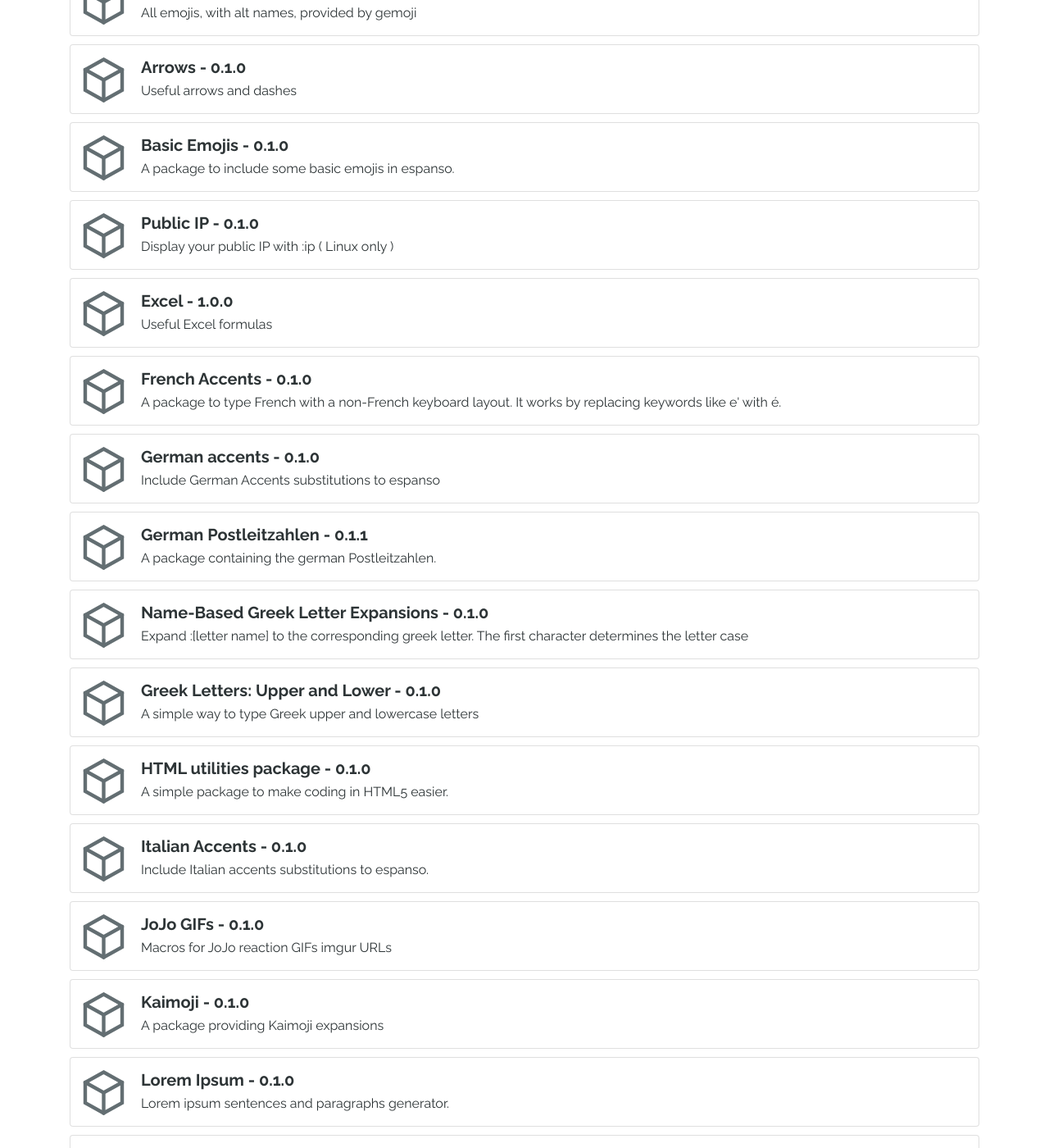
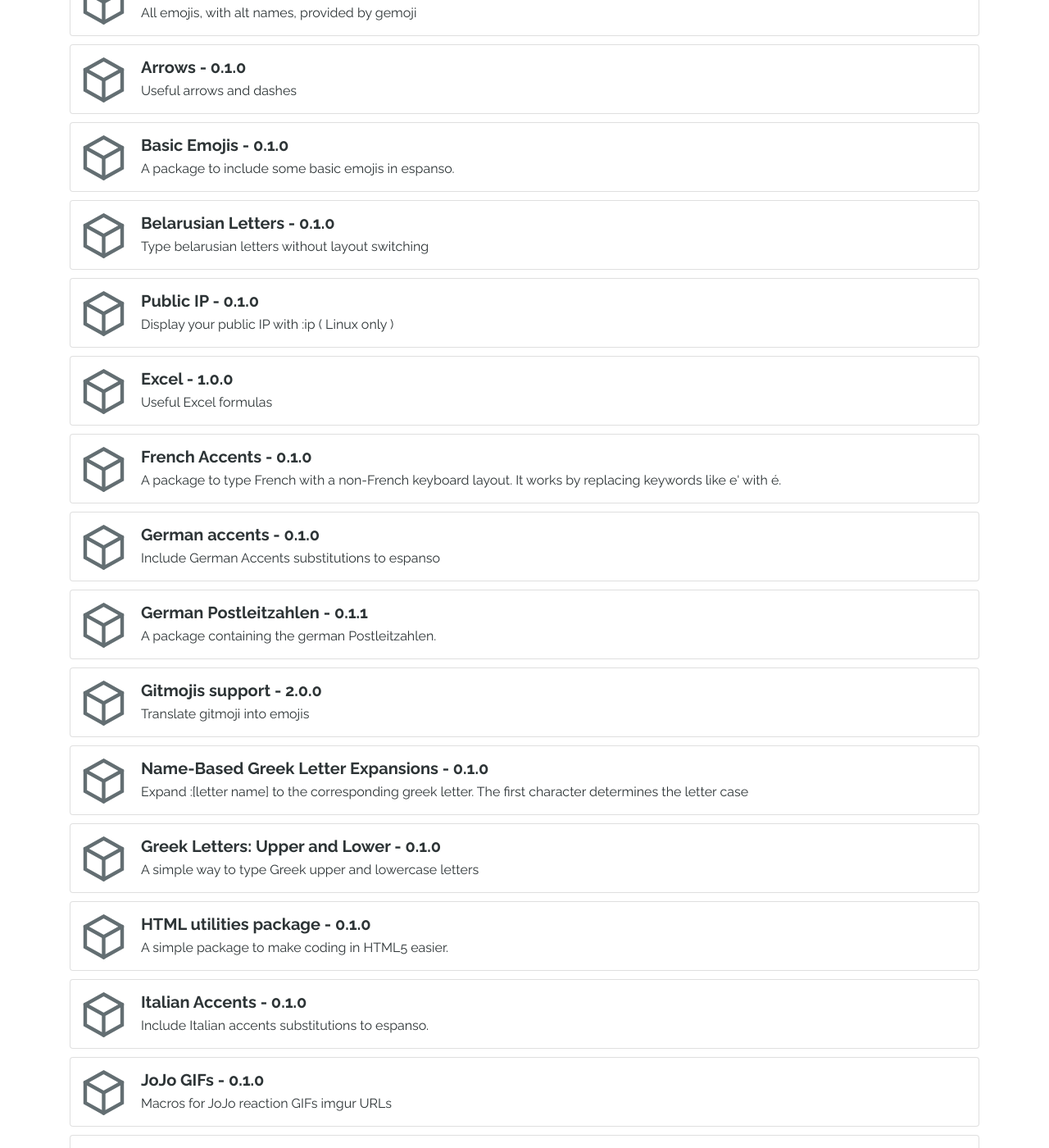
Before and after one commit to federico-terzi/espanso-hub, a Jekyll site: the page built from index.html, in a window 1280 px wide and 1400 px high, scrolled down 1026 px. Shown: the whole window at 82% size. Built offline with Jekyll 4.4.1, drawn with Linux system fonts in a browser that asks for light colours; some of the changed text lies outside the part shown.

Commit message:
Update packages

````diff
--- /dev/null
+++ b/_packages/belarusian-letters.md
@@ -0,0 +1,21 @@
+---
+package_name: "belarusian-letters"
+package_title: "Belarusian Letters"
+package_desc: "Type belarusian letters without layout switching"
+package_version: "0.1.0"
+package_author: "Yaraslau Shapaval"
+package_original_repo: "https://github.com/jahy/espanso-package-belarusian-letters"
+package_repo: "https://github.com/federico-terzi/espanso-hub-core"
+is_core: true
+---
+Type belarusian letters without layout switching
+
+Usage:
+| Type | Replace |
+|----|---|
+| У_ | Ў |
+| у_ | ў |
+| И_ | І |
+| и_ | i |
+| Г_ | Ґ |
+| г_ | ґ |
--- /dev/null
+++ b/_packages/gitmojis.md
@@ -0,0 +1,35 @@
+---
+package_name: "gitmojis"
+package_title: "Gitmojis support"
+package_desc: "Translate gitmoji into emojis"
+package_version: "2.0.0"
+package_author: "Lyokolux"
+package_original_repo: "https://github.com/Lyokolux/espanso-gitmojis"
+package_repo: "https://github.com/federico-terzi/espanso-hub-core"
+is_core: true
+---
+# Espanso Gitmojis
+
+A package for [Gitmojis](https://gitmoji.carloscuesta.me/).
+
+## Installation
+
+Make sure you have already installed [Espanso](https://espanso.org/install/) first.
+
+```sh
+espanso install gitmojis
+espanso restart
+```
+
+That's all. You can start using the package. Open your favorite editor and type `:sparkles` to test!
+
+## Triggers
+
+Every gitmoji can be written and replaced by the corresponding emoji. The list is available on the webpqge of [Gitmojis](https://gitmoji.carloscuesta.me/).
+
+## Run the build script
+
+```
+make install
+make run
+```
--- a/_packages/medical-docs.md
+++ b/_packages/medical-docs.md
@@ -2,7 +2,7 @@
 package_name: "medical-docs"
 package_title: "Medical Documentation"
 package_desc: "A package to assist in medical Documentation"
-package_version: "0.1.1"
+package_version: "0.1.2"
 package_author: "Bill Ressl"
 package_original_repo: "https://github.com/wressl/medical-docs"
 package_repo: "https://github.com/federico-terzi/espanso-hub-core"
````
